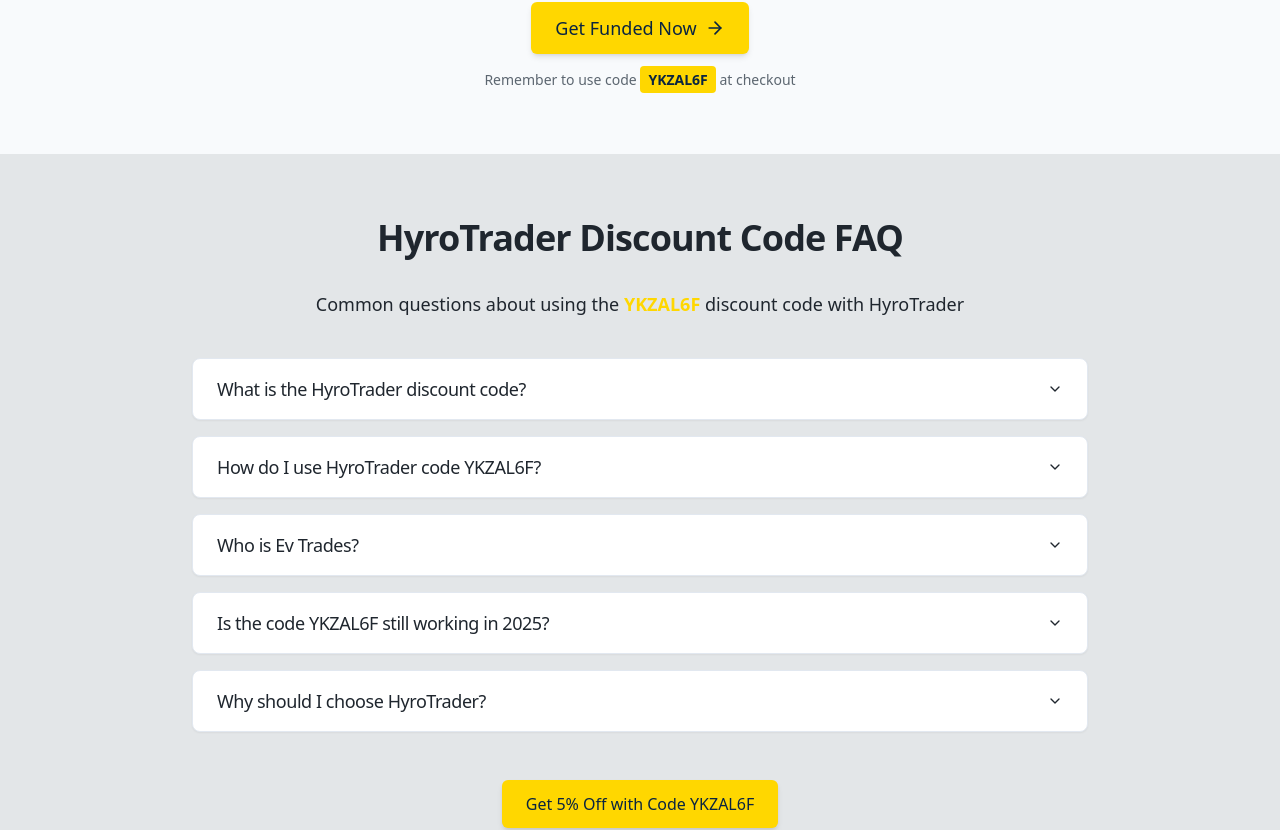
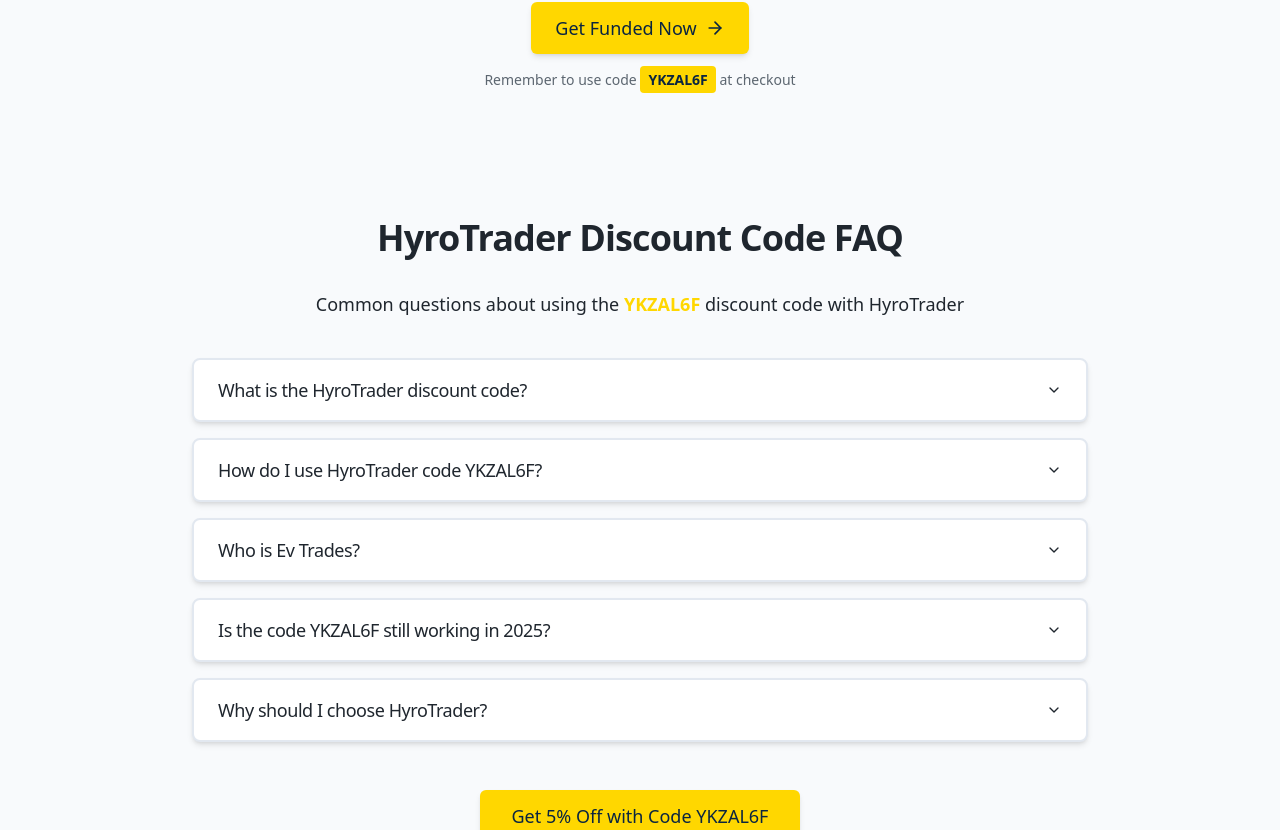
Before and after one commit to evanjuszczak/ev-trades-prop, a React (Vite) app: page / in a window 1280 px wide. Shown: the part 2572-3402 px from the top of the page. Built offline with nearby package versions, Linux system fonts and the light colour scheme.

Commit message:
Fix FAQ section readability with better contrast and styling

```diff
--- a/src/components/FAQSection.tsx
+++ b/src/components/FAQSection.tsx
@@ -2,7 +2,7 @@ import { Accordion, AccordionContent, AccordionItem, AccordionTrigger } from "@/
 
 const FAQSection = () => {
   return (
-    <section id="faq" className="container-section bg-muted">
+    <section id="faq" className="container-section bg-background">
       <div className="max-w-4xl mx-auto">
         <h2 className="text-3xl md:text-4xl font-bold text-center mb-8">
           HyroTrader Discount Code FAQ
@@ -13,23 +13,23 @@ const FAQSection = () => {
         </p>
 
         <Accordion type="single" collapsible className="w-full space-y-4">
-          <AccordionItem value="item-1" className="bg-white rounded-lg shadow-sm border border-border">
-            <AccordionTrigger className="px-6 py-4 hover:no-underline hover:bg-accent rounded-t-lg">
+          <AccordionItem value="item-1" className="bg-white dark:bg-primary rounded-lg shadow-md border-2 border-border">
+            <AccordionTrigger className="px-6 py-4 hover:no-underline hover:bg-accent/50 rounded-t-lg text-left">
               <h3 className="text-left text-lg font-medium">What is the HyroTrader discount code?</h3>
             </AccordionTrigger>
-            <AccordionContent className="px-6 py-4 text-muted-foreground">
+            <AccordionContent className="px-6 py-4 text-foreground">
               <p>The official HyroTrader discount code is <strong className="text-evtrades-gold">YKZAL6F</strong>. Using this code will give you 5% off any trading challenge at HyroTrader. This code has been verified and is active in 2025.</p>
             </AccordionContent>
           </AccordionItem>
 
-          <AccordionItem value="item-2" className="bg-white rounded-lg shadow-sm border border-border">
-            <AccordionTrigger className="px-6 py-4 hover:no-underline hover:bg-accent rounded-t-lg">
+          <AccordionItem value="item-2" className="bg-white dark:bg-primary rounded-lg shadow-md border-2 border-border">
+            <AccordionTrigger className="px-6 py-4 hover:no-underline hover:bg-accent/50 rounded-t-lg text-left">
               <h3 className="text-left text-lg font-medium">How do I use HyroTrader code YKZAL6F?</h3>
             </AccordionTrigger>
-            <AccordionContent className="px-6 py-4 text-muted-foreground">
+            <AccordionContent className="px-6 py-4 text-foreground">
               <p>To use the HyroTrader discount code YKZAL6F:</p>
               <ol className="list-decimal ml-6 mt-2 space-y-1">
-                <li>Visit the <a href="https://app.hyrotrader.com/register/" target="_blank" rel="noopener noreferrer" className="text-evtrades-blue underline">HyroTrader registration page</a></li>
+                <li>Visit the <a href="https://app.hyrotrader.com/register/" target="_blank" rel="noopener noreferrer" className="text-evtrades-blue dark:text-evtrades-gold underline font-medium">HyroTrader registration page</a></li>
                 <li>Select your preferred trading challenge</li>
                 <li>Enter code <strong className="text-evtrades-gold">YKZAL6F</strong> in the coupon field at checkout</li>
                 <li>The 5% discount will be applied automatically to your order</li>
@@ -37,30 +37,30 @@ const FAQSection = () => {
             </AccordionContent>
           </AccordionItem>
 
-          <AccordionItem value="item-3" className="bg-white rounded-lg shadow-sm border border-border">
-            <AccordionTrigger className="px-6 py-4 hover:no-underline hover:bg-accent rounded-t-lg">
+          <AccordionItem value="item-3" className="bg-white dark:bg-primary rounded-lg shadow-md border-2 border-border">
+            <AccordionTrigger className="px-6 py-4 hover:no-underline hover:bg-accent/50 rounded-t-lg text-left">
               <h3 className="text-left text-lg font-medium">Who is Ev Trades?</h3>
             </AccordionTrigger>
-            <AccordionContent className="px-6 py-4 text-muted-foreground">
+            <AccordionContent className="px-6 py-4 text-foreground">
               <p>Ev Trades is a successful Forex trader with over $50,000 in payouts from prop firms, more than 14,000 followers on X (Twitter), and 5+ years of trading experience. I provide this exclusive HyroTrader discount code to help other traders get funded.</p>
-              <p className="mt-2">Follow me on <a href="https://x.com/ev_trades" target="_blank" rel="noopener noreferrer" className="text-evtrades-blue underline">X (Twitter)</a> or <a href="https://www.instagram.com/ev_trades" target="_blank" rel="noopener noreferrer" className="text-evtrades-blue underline">Instagram</a> for trading insights and proof of my HyroTrader payouts.</p>
+              <p className="mt-2">Follow me on <a href="https://x.com/ev_trades" target="_blank" rel="noopener noreferrer" className="text-evtrades-blue dark:text-evtrades-gold underline font-medium">X (Twitter)</a> or <a href="https://www.instagram.com/ev_trades" target="_blank" rel="noopener noreferrer" className="text-evtrades-blue dark:text-evtrades-gold underline font-medium">Instagram</a> for trading insights and proof of my HyroTrader payouts.</p>
             </AccordionContent>
           </AccordionItem>
 
-          <AccordionItem value="item-4" className="bg-white rounded-lg shadow-sm border border-border">
-            <AccordionTrigger className="px-6 py-4 hover:no-underline hover:bg-accent rounded-t-lg">
+          <AccordionItem value="item-4" className="bg-white dark:bg-primary rounded-lg shadow-md border-2 border-border">
+            <AccordionTrigger className="px-6 py-4 hover:no-underline hover:bg-accent/50 rounded-t-lg text-left">
               <h3 className="text-left text-lg font-medium">Is the code YKZAL6F still working in 2025?</h3>
             </AccordionTrigger>
-            <AccordionContent className="px-6 py-4 text-muted-foreground">
-              <p>Yes, the HyroTrader discount code YKZAL6F is valid and working throughout 2025. This is an evergreen code provided by HyroTrader for my followers. If you experience any issues with the code, please contact me directly via <a href="https://x.com/ev_trades" target="_blank" rel="noopener noreferrer" className="text-evtrades-blue underline">X (Twitter)</a>.</p>
+            <AccordionContent className="px-6 py-4 text-foreground">
+              <p>Yes, the HyroTrader discount code YKZAL6F is valid and working throughout 2025. This is an evergreen code provided by HyroTrader for my followers. If you experience any issues with the code, please contact me directly via <a href="https://x.com/ev_trades" target="_blank" rel="noopener noreferrer" className="text-evtrades-blue dark:text-evtrades-gold underline font-medium">X (Twitter)</a>.</p>
             </AccordionContent>
           </AccordionItem>
 
-          <AccordionItem value="item-5" className="bg-white rounded-lg shadow-sm border border-border">
-            <AccordionTrigger className="px-6 py-4 hover:no-underline hover:bg-accent rounded-t-lg">
+          <AccordionItem value="item-5" className="bg-white dark:bg-primary rounded-lg shadow-md border-2 border-border">
+            <AccordionTrigger className="px-6 py-4 hover:no-underline hover:bg-accent/50 rounded-t-lg text-left">
               <h3 className="text-left text-lg font-medium">Why should I choose HyroTrader?</h3>
             </AccordionTrigger>
-            <AccordionContent className="px-6 py-4 text-muted-foreground">
+            <AccordionContent className="px-6 py-4 text-foreground">
               <p>HyroTrader is a leading prop trading firm that offers excellent trading conditions, fair evaluation processes, and reliable payouts. Key benefits include:</p>
               <ul className="list-disc ml-6 mt-2 space-y-1">
                 <li>Competitive account sizes and reasonable profit targets</li>
@@ -78,7 +78,7 @@ const FAQSection = () => {
             href="https://app.hyrotrader.com/register/"
             target="_blank"
             rel="noopener noreferrer"
-            className="btn-primary inline-flex items-center justify-center gap-2"
+            className="btn-primary inline-flex items-center justify-center gap-2 py-3 px-8 text-lg"
             data-utm-source="faq_cta"
           >
             Get 5% Off with Code YKZAL6F
```
